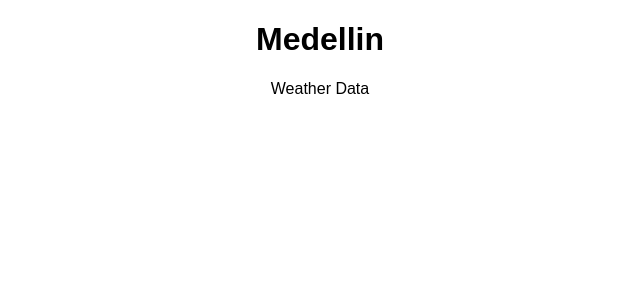
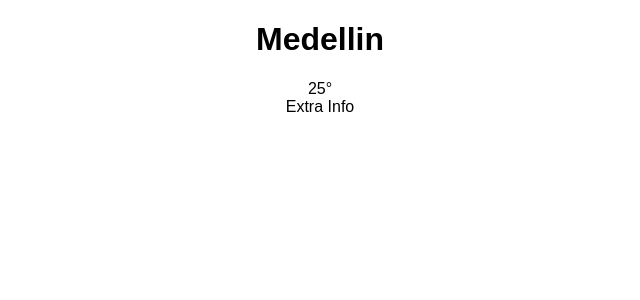
Before and after one commit to andresshare/reactjs_w_app, a React (Create React App) app: page / in a window 1280 px wide. Shown: the top 300 px of the page, without its empty margins (320-960 px from the left). Built offline with nearby package versions, Linux system fonts and the light colour scheme.

Commit message:
create  2  components W_extrainfo && Temperature

```diff
--- a/src/components/WeatherData.js
+++ b/src/components/WeatherData.js
@@ -1,8 +1,16 @@
 import React from 'react'
+
+import WeatherExtraInfo
+from './weatherExtraInfo'
+
+import WeatherTemperature
+from './weatherTemperature'
 
 const WeatherData = () => (
     <div>
-        <div>Weather Data</div>
+        <WeatherTemperature></WeatherTemperature>
+        <WeatherExtraInfo></WeatherExtraInfo>
+
     </div>
 )
 
--- /dev/null
+++ b/src/components/weatherExtraInfo.js
@@ -0,0 +1,8 @@
+import React from 'react'
+
+const weatherExtraInfo = () =>
+(
+    <h>Extra Info</h>
+)
+
+export default weatherExtraInfo
--- /dev/null
+++ b/src/components/weatherTemperature.js
@@ -0,0 +1,9 @@
+import React from 'react'
+const weatherTemperature =()=>
+(
+    <div>
+        <span>25°</span>
+    </div>
+)
+
+export default weatherTemperature
```
